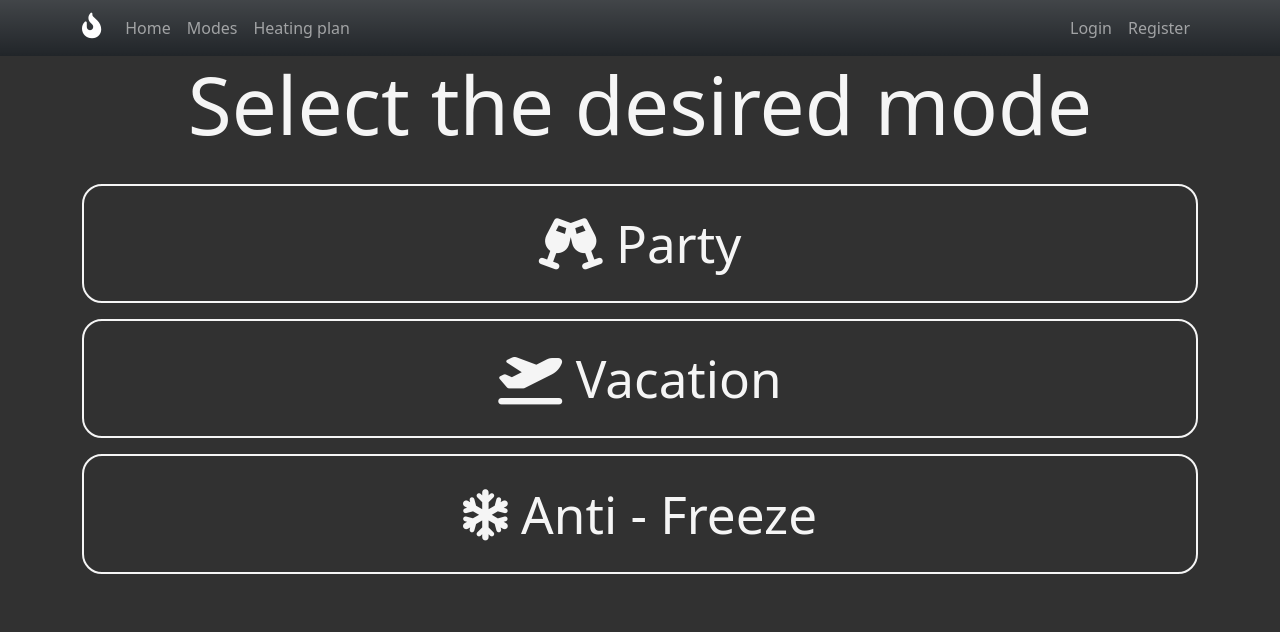
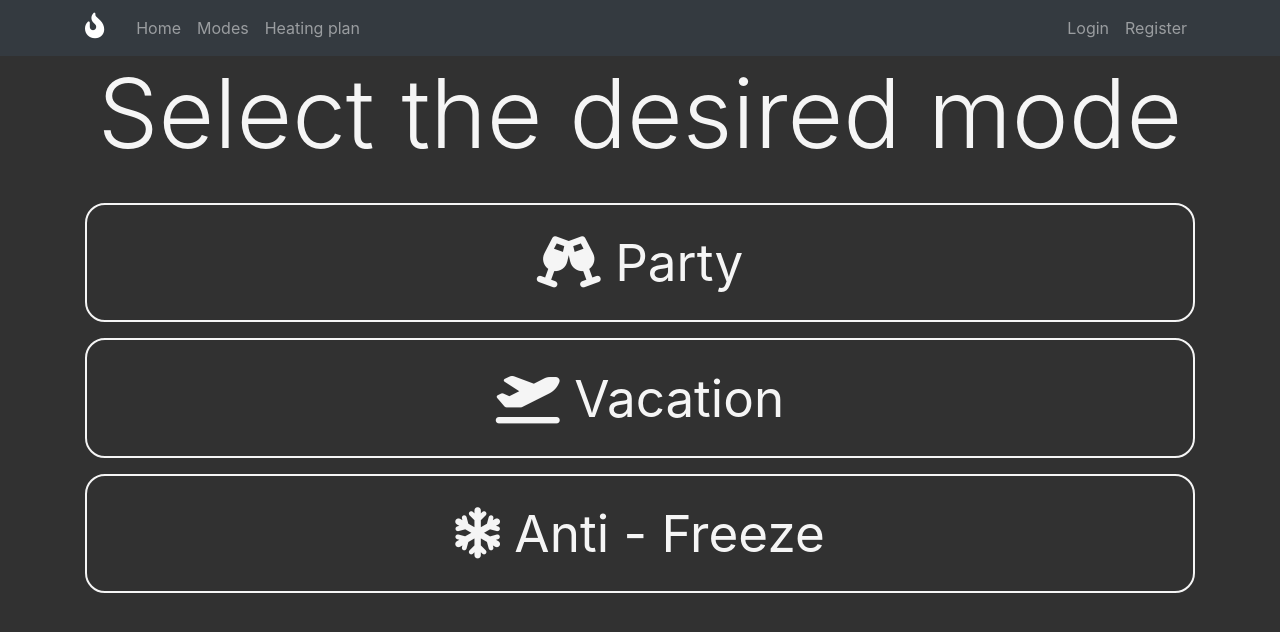
Before and after one commit to Hebzi/Temperature-regulator, a Django app: page /modes/ in a window 1280 px wide. Shown: the top 632 px of the page. Run offline with Django 3.2, Linux system fonts and the light colour scheme; some libraries are stand-ins or nearby versions.

Commit message:
Layout change
- Changed bootstrap5 to bootstrap4
- Bug fixes

```diff
--- a/IwM_Project/settings.py
+++ b/IwM_Project/settings.py
@@ -32,6 +32,8 @@ ALLOWED_HOSTS = []
 
 INSTALLED_APPS = [
     'temp_regulator.apps.TempRegulatorConfig',
+    'rest_framework',
+    'crispy_forms',
     'django.contrib.admin',
     'django.contrib.auth',
     'django.contrib.contenttypes',
--- a/temp_regulator/models.py
+++ b/temp_regulator/models.py
@@ -3,3 +3,6 @@ from django.db import models
 
 class Temperature(models.Model):
     temp = models.DecimalField(max_digits=4, decimal_places=1, default=20.0)
+
+    def __str__(self):
+        return str(self.temp)
--- a/temp_regulator/static/temp_regulator/css/main.css
+++ b/temp_regulator/static/temp_regulator/css/main.css
@@ -2,6 +2,10 @@
 body {
     background-color: #313131;
     color: whitesmoke;
+}
+
+hr {
+    background-color: whitesmoke;
 }
 
 .center-box {
--- a/temp_regulator/static/temp_regulator/js/temp_buttons.js
+++ b/temp_regulator/static/temp_regulator/js/temp_buttons.js
@@ -1,7 +1,3 @@
-function add(temp) {
-    temp += 0.5;
+function set_temperature(temp, sign) {
+    return confirm('You\'re going to set temperature to ' + temp + sign + 'C. Are you sure?' )
 }
-
-function subtract(temp) {
-    temp += 0.5;
-}
--- a/temp_regulator/templates/temp_regulator/base.html
+++ b/temp_regulator/templates/temp_regulator/base.html
@@ -10,8 +10,8 @@
         <title>Temperature Regulator</title>
     {% endif %}
 
-    <link href="https://cdn.jsdelivr.net/npm/bootstrap@5.0.1/dist/css/bootstrap.min.css" rel="stylesheet"
-          integrity="sha384-+0n0xVW2eSR5OomGNYDnhzAbDsOXxcvSN1TPprVMTNDbiYZCxYbOOl7+AMvyTG2x" crossorigin="anonymous">
+    <link rel="stylesheet" href="https://cdn.jsdelivr.net/npm/bootstrap@4.6.0/dist/css/bootstrap.min.css"
+          integrity="sha384-B0vP5xmATw1+K9KRQjQERJvTumQW0nPEzvF6L/Z6nronJ3oUOFUFpCjEUQouq2+l" crossorigin="anonymous">
     <link rel="stylesheet" href="{% static 'temp_regulator/css/main.css' %}">
 </head>
 <body>
@@ -19,19 +19,20 @@
 <header class="site-header">
     <nav class="navbar navbar-expand-md navbar-dark bg-dark bg-gradient">
         <div class="container">
-            <a class="navbar-brand mr-4" href="{% url 'temp_regulator:home' %}"><i style="font-size: 2vw" class="fas fa-fire-alt"></i></a>
+            <a class="navbar-brand mr-4" href="{% url 'temp_regulator:home' %}"><i style="font-size: 2vw"
+                                                                                   class="fas fa-fire-alt"></i></a>
             <button class="navbar-toggler" type="button" data-toggle="collapse" data-target="#navbarToggle"
                     aria-controls="navbarToggle" aria-expanded="false" aria-label="Toggle navigation">
                 <span class="navbar-toggler-icon"></span>
             </button>
             <div class="collapse navbar-collapse" id="navbarToggle">
-                <div class="navbar-nav">
+                <div class="navbar-nav mr-auto">
                     <a class="nav-item nav-link" href="{% url 'temp_regulator:home' %}">Home</a>
                     <a class="nav-item nav-link" href="{% url 'temp_regulator:modes' %}">Modes</a>
                     <a class="nav-item nav-link" href="{% url 'temp_regulator:heating-plan' %}">Heating plan</a>
                 </div>
                 <!-- Navbar Right Side -->
-                <div class="navbar-nav ms-auto">
+                <div class="navbar-nav">
                     <a class="nav-item nav-link" href="#">Login</a>
                     <a class="nav-item nav-link" href="#">Register</a>
                 </div>
@@ -44,7 +45,14 @@
     {% block content %}{% endblock content %}
 </div>
 
+<script src="https://code.jquery.com/jquery-3.5.1.slim.min.js"
+        integrity="sha384-DfXdz2htPH0lsSSs5nCTpuj/zy4C+OGpamoFVy38MVBnE+IbbVYUew+OrCXaRkfj"
+        crossorigin="anonymous"></script>
+<script src="https://cdn.jsdelivr.net/npm/bootstrap@4.6.0/dist/js/bootstrap.bundle.min.js"
+        integrity="sha384-Piv4xVNRyMGpqkS2by6br4gNJ7DXjqk09RmUpJ8jgGtD7zP9yug3goQfGII0yAns"
+        crossorigin="anonymous"></script>
+
+<script src="{% static 'temp_regulator/js/temp_buttons.js' %}"></script>
 <script src="https://kit.fontawesome.com/a96ec5b2d1.js" crossorigin="anonymous"></script>
-{% block js %}{% endblock js %}
 </body>
 </html>
--- a/temp_regulator/templates/temp_regulator/modes.html
+++ b/temp_regulator/templates/temp_regulator/modes.html
@@ -4,18 +4,26 @@
 
     <div class="center-box">
         <h1 class="display-1">Select the desired mode</h1>
-        <div class="modes-btn">
-            <button type="button" class="temp-button mt-4" onclick="add({{ temp }})">
+        <div>
+            <form class="modes-btn" method="POST">
+                {% csrf_token %}
+                <button type="button" class="temp-button mt-4" id="party-btn" name="party"
+                        onclick="set_temperature(19, '&#176;')">
                     <span><i class="fas fa-glass-cheers"></i> Party</span>
                 </button>
-            <button type="button" class="temp-button mt-3">
+
+                <button type="button" class="temp-button mt-3" id="vacation-btn" name="vacation"
+                        onclick="return confirm('You\'re going to turn off the heating. Are you sure?')">
                     <span><i class="fas fa-plane-departure"></i> Vacation</span>
                 </button>
-            <button type="button" class="temp-button mt-3">
+
+                <button type="button" class="temp-button mt-3" id="anti-freeze-btn" name="anti-freeze"
+                        onclick="set_temperature(4, '&#176;')">
                     <span><i class="fas fa-snowflake"></i> Anti - Freeze</span>
                 </button>
+            </form>
         </div>
     </div>
 {% endblock content %}
 
-{# TODO default temperature modes #}
+{# TODO modes forms #}
--- a/temp_regulator/views.py
+++ b/temp_regulator/views.py
@@ -1,18 +1,16 @@
-from django.shortcuts import render
+from django.shortcuts import render, redirect
 from datetime import datetime
 from .models import Temperature
+from .forms import ModesForm
+from django.contrib import messages
 
 
 def home(request):
-    temperature = 20.0
     context = {
         'title': 'Home page',
         'date': datetime.now(),
-        'temp': temperature,
+        'temperature': Temperature.objects.get(pk=1),
     }
-
-    if request.GET.get('add-btn'):
-        temperature += 1
 
     return render(request, 'temp_regulator/home.html', context=context)
 
@@ -29,3 +27,15 @@ def heating_plan(request):
         'title': 'Heating plan'
     }
     return render(request, 'temp_regulator/heating_plan.html', context=context)
+
+
+# def party_mode(request):
+#     if request.method == 'POST':
+#         form = ModesForm(request.POST)
+#         if form.is_valid():
+#             btn = form.cleaned_data.get("btn")
+#             messages.success(request, f"Temperature changed successful.")
+#             return redirect('home')
+#     else:
+#         form = ModesForm()
+#     return render(request, 'temp_regulator/modes.html')
```
Also changed, not shown: temp_regulator/templates/temp_regulator/home.html (+2 -8 lines). Lines whose indentation alone changed are shown as unchanged.
